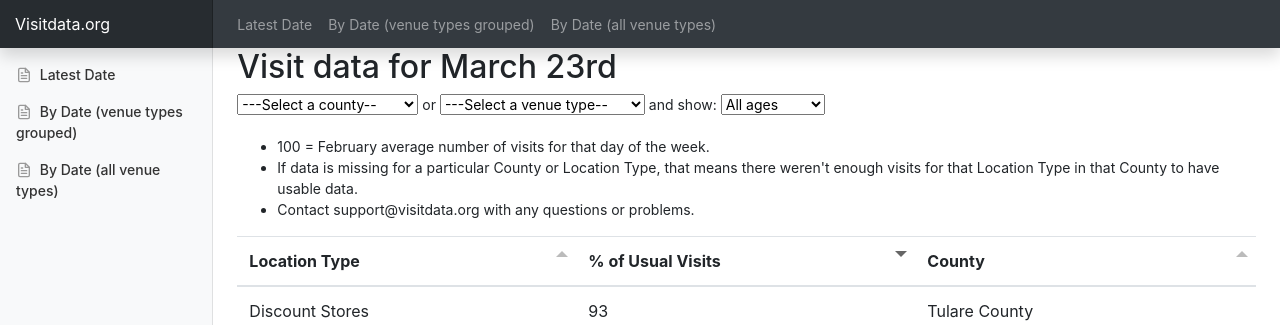
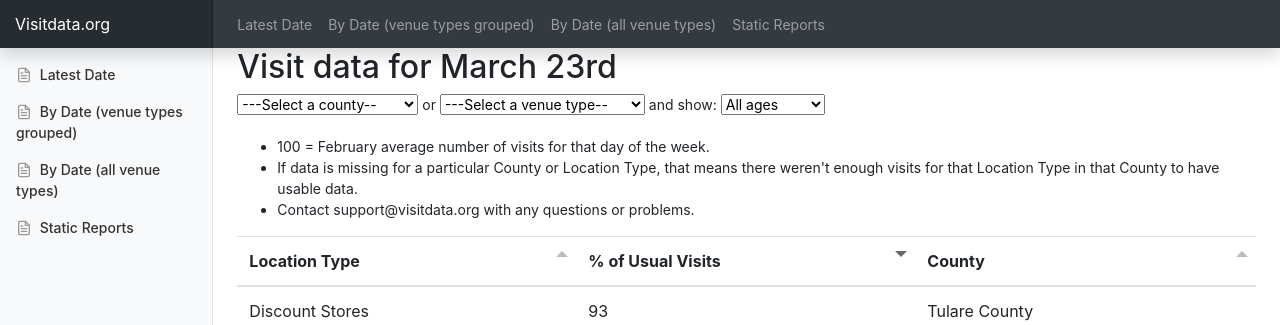
Before and after one commit to VisitData-org/ca_visit_tracking, a Flask app: page /index.html in a window 1280 px wide. Shown: the top 325 px of the page. Run offline with Flask 2, Linux system fonts and the light colour scheme; some libraries are stand-ins or nearby versions.

Commit message:
Added static report frame and test embedded google DS report

```diff
--- a/main.py
+++ b/main.py
@@ -20,6 +20,11 @@ def bydate():
     return render_template("bydate.html")
 
 
+@app.route("/report_tree.html")
+def report_tree():
+    return render_template("report_tree.html")
+
+
 if __name__ == "__main__":
     # This is used when running locally only. When deploying to Google App
     # Engine, a webserver process such as Gunicorn will serve the app. This
--- a/templates/nav.html
+++ b/templates/nav.html
@@ -61,6 +61,9 @@
         <li class="nav-item text-nowrap">
             <a class="nav-link" href="bydate.html?datafilename=raw">By Date (all venue types)</a>
         </li>
+        <li class="nav-item text-nowrap">
+            <a class="nav-link" href="report_tree.html">Static Reports</a>
+        </li>
     </ul>
 </nav>
 
@@ -68,7 +71,7 @@
   <div class="row">
         <nav class="col-md-2 d-none d-md-block bg-light sidebar">
             <div class="sidebar-sticky">
-                <ul class="nav flex-column mb-2">
+                <ul class="nav flex-column mb-2 block">
                     <li class="nav-item">
                         <a class="nav-link" href="index.html">
                             <svg xmlns="http://www.w3.org/2000/svg" width="24" height="24" viewBox="0 0 24 24" fill="none"
@@ -111,6 +114,20 @@
                             By Date (all venue types)
                         </a>
                     </li>
+                    <li class="nav-item">
+                        <a class="nav-link" href="report_tree.html">
+                            <svg xmlns="http://www.w3.org/2000/svg" width="24" height="24" viewBox="0 0 24 24" fill="none"
+                                 stroke="currentColor" stroke-width="2" stroke-linecap="round" stroke-linejoin="round"
+                                 class="feather feather-file-text">
+                                <path d="M14 2H6a2 2 0 0 0-2 2v16a2 2 0 0 0 2 2h12a2 2 0 0 0 2-2V8z"></path>
+                                <polyline points="14 2 14 8 20 8"></polyline>
+                                <line x1="16" y1="13" x2="8" y2="13"></line>
+                                <line x1="16" y1="17" x2="8" y2="17"></line>
+                                <polyline points="10 9 9 9 8 9"></polyline>
+                            </svg>
+                            Static Reports
+                        </a>
+                    </li>
                 </ul>
             </div>
         </nav>
```
Also changed, not shown: templates/report_tree.html (added, +7 -0 lines).
